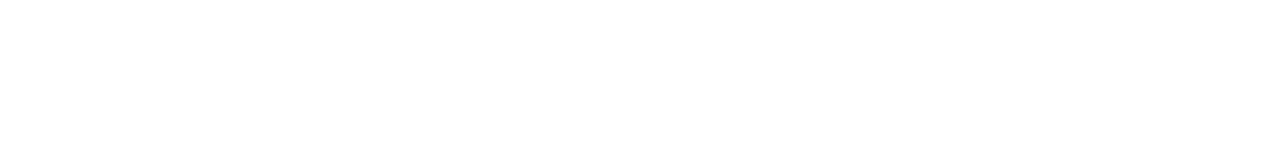
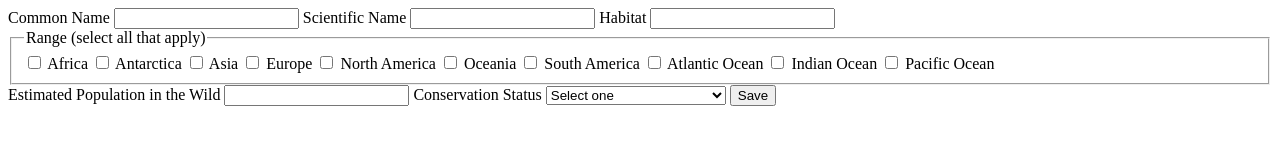
Before and after one commit to T-Nawrocki/endangered_species, a plain HTML site: page index.html in a window 1280 px wide. Drawn offline with Linux system fonts and the light colour scheme.

Commit message:
basic html complete

```diff
--- a/index.html
+++ b/index.html
@@ -9,5 +9,68 @@
 </head>
 <body>
 
+    <form id="new-animal-form">
+        <label for="common-name">Common Name</label>
+        <input type="text" name="commonName" id="common-name">
+
+        <label for="scientific-name">Scientific Name</label>
+        <input type="text" name="scientificName" id="scientific-name" required>
+
+        <label for="habitat">Habitat</label>
+        <input type="text" name="habitat" id="habitat" required>
+
+        <fieldset>
+            <legend>Range (select all that apply)</legend>
+            <input type="checkbox" name="range" id="africa-checkbox" value="Africa">
+            <label for="africa-checkbox">Africa</label>
+
+            <input type="checkbox" name="range" id="antarctica-checkbox" value="Antarctica">
+            <label for="antarctica-checkbox">Antarctica</label>
+
+            <input type="checkbox" name="range" id="asia-checkbox" value="Asia">
+            <label for="asia-checkbox">Asia</label>
+
+            <input type="checkbox" name="range" id="europe-checkbox" value="Europe">
+            <label for="Europe-checkbox">Europe</label>
+
+            <input type="checkbox" name="range" id="north-america-checkbox" value="North America">
+            <label for="north-america-checkbox">North America</label>
+
+            <input type="checkbox" name="range" id="oceania-checkbox" value="Oceania">
+            <label for="oceania-checkbox">Oceania</label>
+
+            <input type="checkbox" name="range" id="south-america-checkbox" value="South America">
+            <label for="south-america-checkbox">South America</label>
+
+            <input type="checkbox" name="range" id="atlantic-checkbox" value="Atlantic Ocean">
+            <label for="atlantic-checkbox">Atlantic Ocean</label>
+
+            <input type="checkbox" name="range" id="indian-checkbox" value="Indian Ocean">
+            <label for="indian-checkbox">Indian Ocean</label>
+
+            <input type="checkbox" name="range" id="pacific-checkbox" value="Pacific Ocean">
+            <label for="pacific-checkbox">Pacific Ocean</label>
+        </fieldset>
+
+        <label for="population">Estimated Population in the Wild</label>
+        <input type="number" name="population" id="population">
+
+        <label for="conservation-status">Conservation Status</label>
+        <select name="conservationStatus" id="conservation-status">
+            <option disabled selected>Select one</option>
+            <option value="EX">EX (Extinct)</option>
+            <option value="EW">EW (Extinct in the wild)</option>
+            <option value="CR">CR (Critically endangered)</option>
+            <option value="EN">EN (Endangered)</option>
+            <option value="VU">VU (Vulnerable)</option>
+            <option value="NT">NT (Near threatened)</option>
+            <option value="LC">LC (Least concern)</option>
+            <option value="DD">DD (Data deficient)</option>
+            <option value="NE">NE (Not evaluated)</option>
+        </select>
+
+        <input type="submit" value="Save">
+    </form>
+
 </body>
 </html>
```
